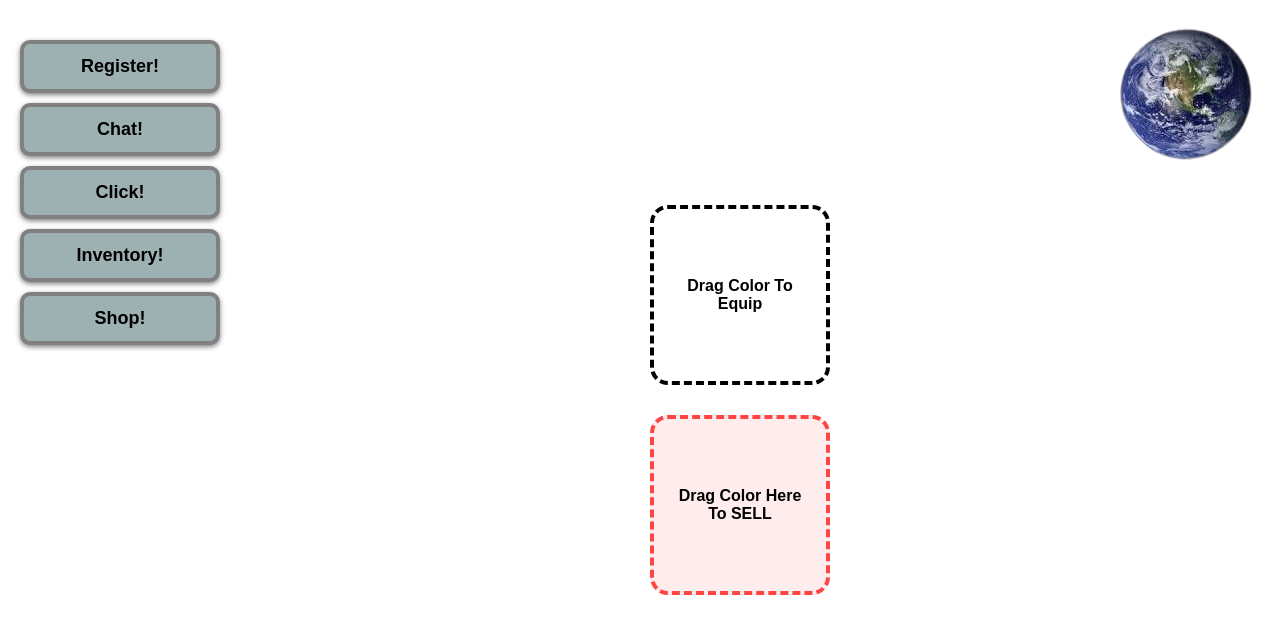
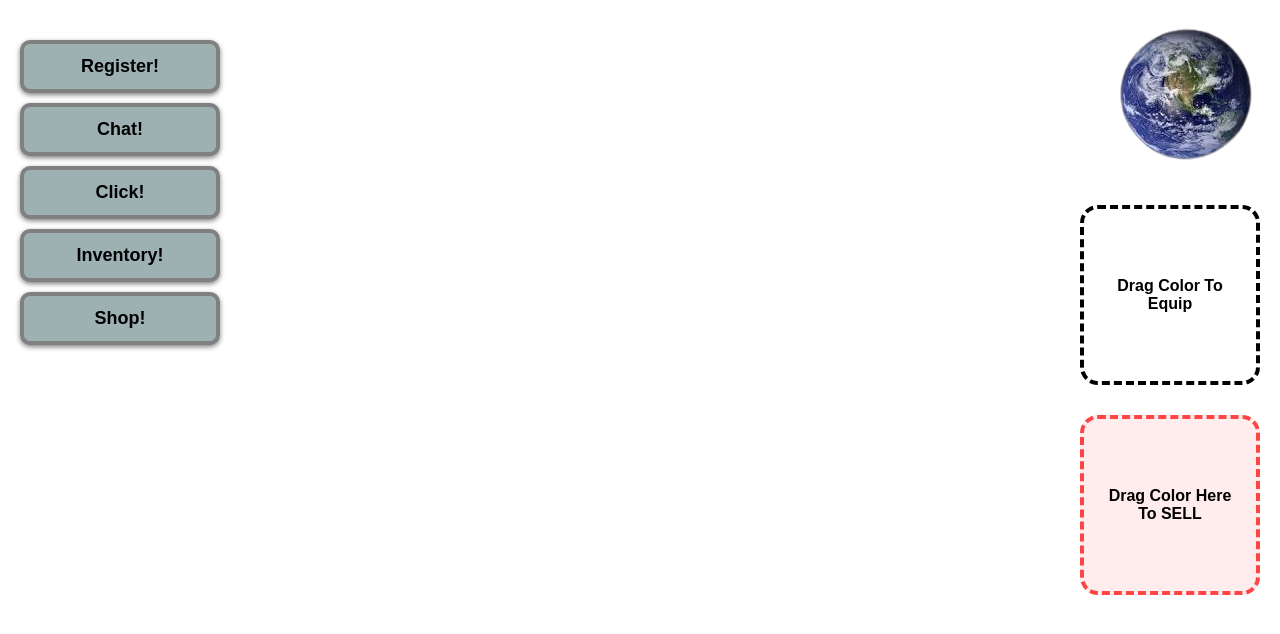
Before and after one commit to drew727/globalchat, a Flask app: page /sys/local-storage/mount-points/registry in a window 1280 px wide. Shown: the top 634 px of the page. Run offline with Flask 3, Linux system fonts and the light colour scheme; data that the repository does not hold is empty; some libraries are stand-ins or nearby versions.

Commit message:
Auto-update

```diff
--- a/templates/inventory.html
+++ b/templates/inventory.html
@@ -13,7 +13,7 @@
             gap: 10px;
             padding: 20px;
             margin-left: 240px;
-            margin-right: 400px;
+            margin-right: 300px;
             height: auto;
             max-height: none;
             overflow-y: auto;
@@ -84,7 +84,7 @@
     }
     .zone-container {
         position: fixed;
-        right: 450px;
+        right: 20px;
         top: 50%;
         transform: translateY(-50%);
         display: flex;
```
